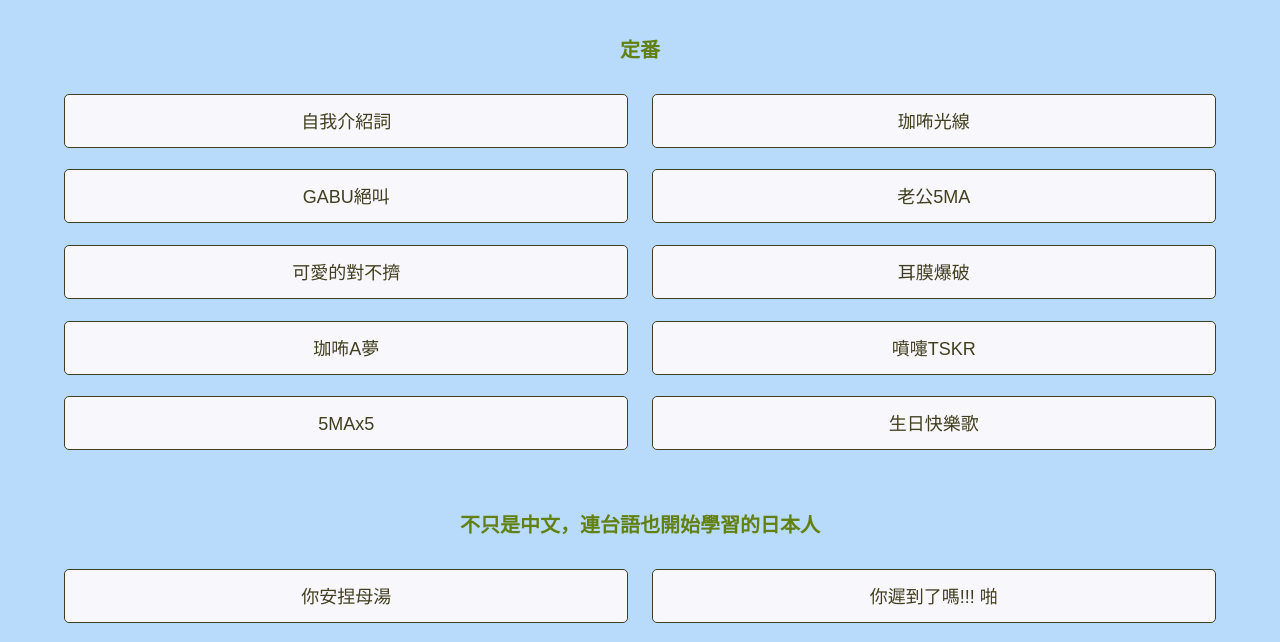
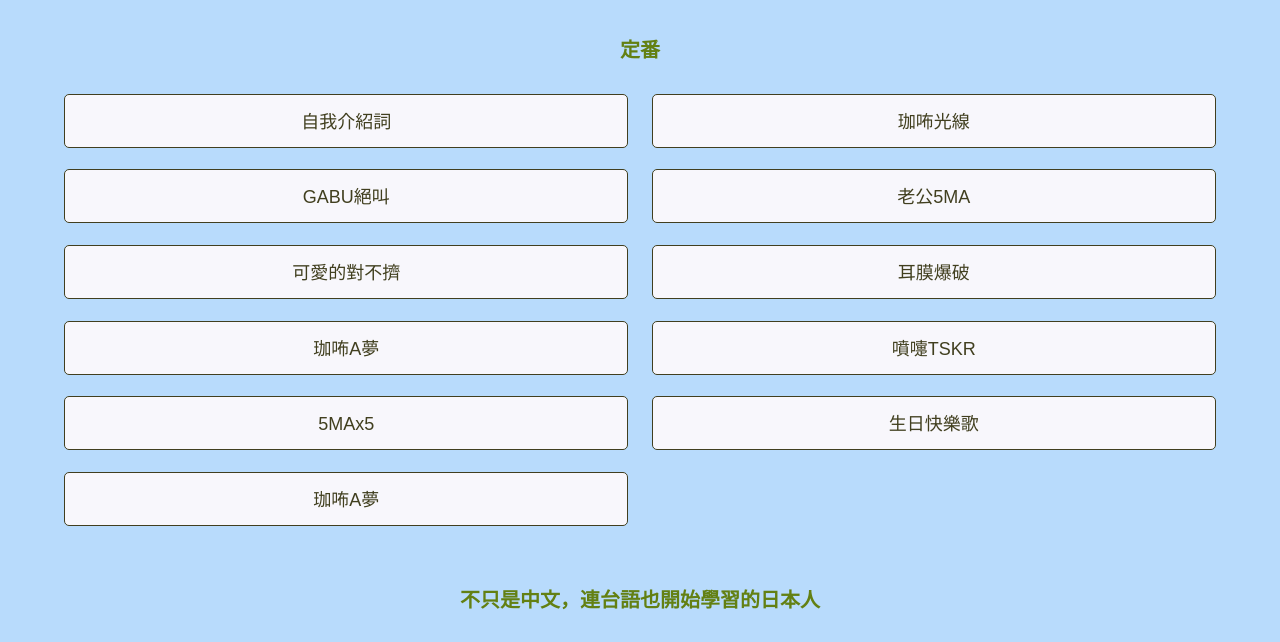
Before and after one commit to chenxiu0903/gabu-sounds, a website: page docs/index.html in a window 1280 px wide. Shown: the part 155-797 px from the top of the page. Drawn offline with Linux system fonts and the light colour scheme.

Commit message:
珈咘A夢

```diff
--- a/docs/index.html
+++ b/docs/index.html
@@ -51,6 +51,7 @@
 							<div class="button button-play" data-voice="KBAzDQozm9c">噴嚏TSKR</div>
 							<div class="button button-play" data-voice="AwZxJ0FvciQ">5MAx5</div>
 							<div class="button button-play" data-voice="0602dJdkYdTcmyo&t-1h04m08s">生日快樂歌</div>
+							<div class="button button-play" data-voice="BZHyR9ut8KkRuFsz-014704">珈咘A夢</div>
 						</div>
 					</div>
 
```
Also changed, not shown: 1 other file.
